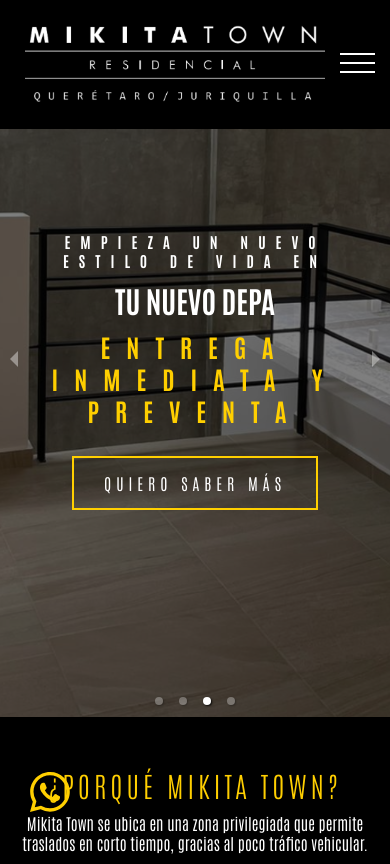
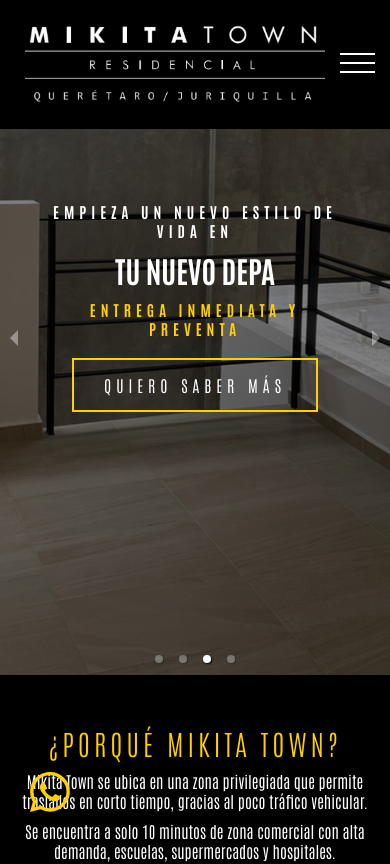
Before and after one commit to nevyl001/mikita, a Next.js app: page / in a window 390 px wide. Shown: the top 864 px of the page. Built offline with nearby package versions, Linux system fonts and the light colour scheme; grey boxes are pictures that could not be loaded.

Commit message:
changes6dic

```diff
--- a/styles/Home.module.css
+++ b/styles/Home.module.css
@@ -519,19 +519,23 @@
     height: 100%;
   }
   .item {
-    height: 85vh;
+    height: 80vh;
   }
   .text_header .ov_btn_slide_close {
-    margin-top: 30px;
+    margin-top: 20px;
   }
   .text_header {
-    padding-top: 100px;
+    padding-top: 70px;
     text-align: center;
     color: white;
   }
   .text_header .text_tittle {
     width: 100%;
     margin: auto;
+  }
+  .text_header h2 {
+    font-size: 15px;
+    letter-spacing: 5px;
   }
   .porque {
     text-align: center;
--- a/styles/casas.module.css
+++ b/styles/casas.module.css
@@ -383,7 +383,7 @@
   .images .imagen_1 {
     position: relative;
     width: 100%;
-    height: 100vh;
+    height: 80vh;
     background-position: bottom center;
     background-size: cover;
   }
```
